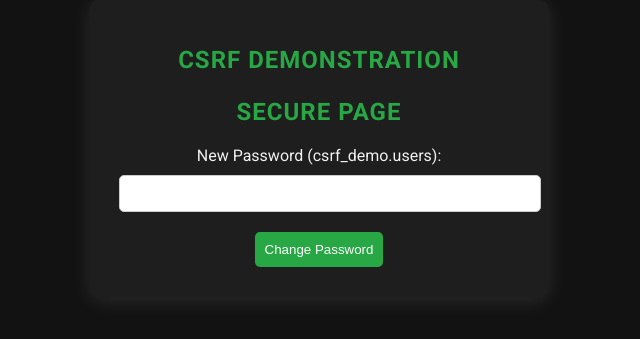
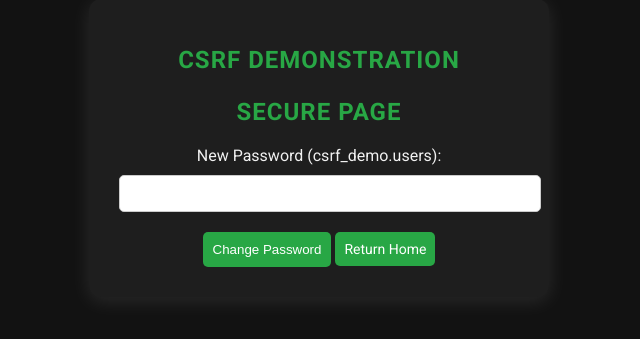
Before and after one commit to tencho12/BCS_Sy01, a PHP site: page /BCS_Sy01/csrf/csrf_secure.php in a window 1280 px wide. Shown: the part 252-591 px from the top of the page, without its empty margins (321-961 px from the left). Run offline with PHP 8.4, Linux system fonts and the light colour scheme.

```diff
--- a/config/db_connection.php
+++ b/config/db_connection.php
@@ -3,7 +3,7 @@
 
 $servername = "localhost";
 $username = "tencho";  // Replace with your DB username
-$password = "Tencho@123!";      // Replace with your DB password
+$password = "Tencho@123";      // Replace with your DB password
 $dbname = "syndicateone_db";  // Replace with your DB name
 
 // Create a connection
--- a/csrf/csrf_secure.php
+++ b/csrf/csrf_secure.php
@@ -101,6 +101,18 @@ if ($_SERVER['REQUEST_METHOD'] === 'POST' && isset($_POST['password_csrf_demo'])
         .container:hover {
             transform: translateY(-5px);
         }
+         .option {
+            background-color: #28a745;
+            color: white;
+            padding: 9px;
+            font-size: 14px;
+            border: none;
+            cursor: pointer;
+            margin-top: 10px;
+            border-radius: 5px;
+            text-decoration: none;
+        }
+
     </style>
 </head>
 <body>
@@ -117,6 +129,10 @@ if ($_SERVER['REQUEST_METHOD'] === 'POST' && isset($_POST['password_csrf_demo'])
             </div>
             <input type="hidden" name="csrf_token" value="<?php echo $_SESSION['csrf_token']; ?>">
             <button type="submit">Change Password</button>
+              <a class="option" href="../index.php">
+                    <span class="option-text">Return Home</span>
+                    <i class="fas fa-shield-alt"></i>
+                </a>
         </form>
     </div>
 </body>
--- a/js/quiz_script.js
+++ b/js/quiz_script.js
@@ -104,7 +104,6 @@ document.addEventListener('DOMContentLoaded', function () {
         .then(data => {
 
             console.log('Score update response:', data);
-            debugger
             // Optionally redirect or show a success message
             window.location.href = 'index.php';  // Redirect to the home page or another page
         })
```
Also changed, not shown: csrf/csrf_vulnerable.php (+18 -0 lines).
